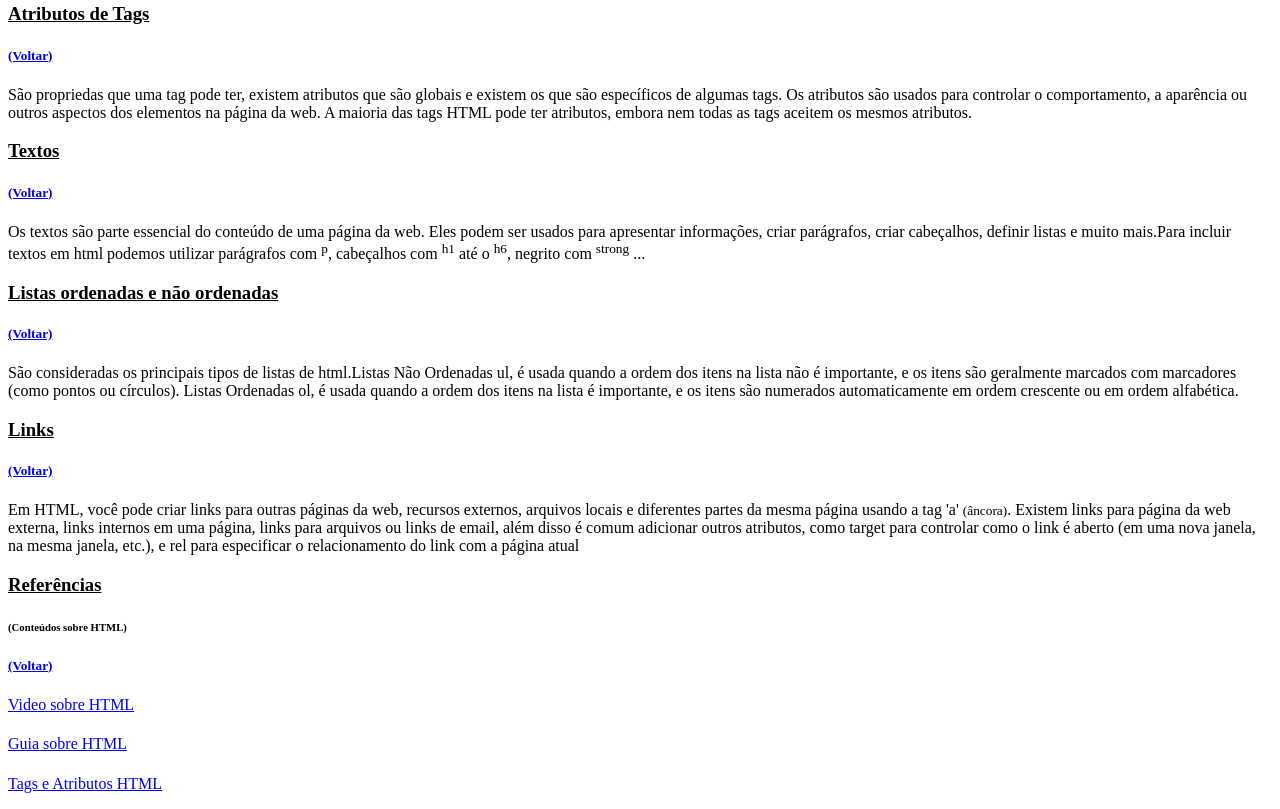
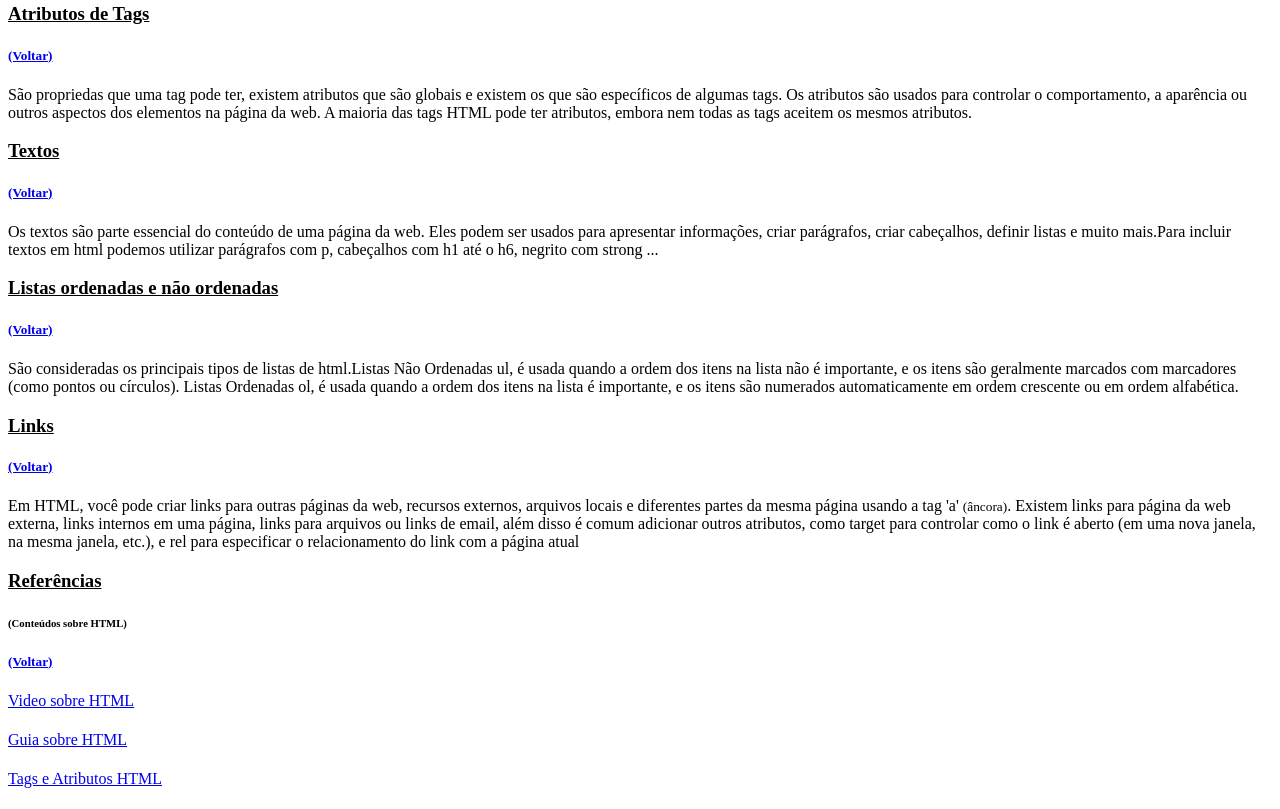
Before and after one commit to xuatza/projetoDio, a plain HTML site: page index.html in a window 1280 px wide. Shown: the part 1325-2134 px from the top of the page. Drawn offline with Linux system fonts and the light colour scheme.

Commit message:
configurado

```diff
--- a/index.html
+++ b/index.html
@@ -44,7 +44,7 @@
             <p>São propriedas que uma tag pode ter, existem atributos que são globais e existem os que são específicos de algumas tags. Os atributos são usados para controlar o comportamento, a aparência ou outros aspectos dos elementos na página da web. A maioria das tags HTML pode ter atributos, embora nem todas as tags aceitem os mesmos atributos.</p>
 
             <h3 id="Textos"><u>Textos</u></h3> <a href="#Inicio"><h5>(Voltar)</h5></a>
-            <p>Os textos são parte essencial do conteúdo de uma página da web. Eles podem ser usados para apresentar informações, criar parágrafos, criar cabeçalhos, definir listas e muito mais.Para incluir textos em html podemos utilizar parágrafos com <sup>p</sup>, cabeçalhos com <sup>h1</sup> até o <sup>h6</sup>, negrito com <sup>strong</sup> ...</p>
+            <p>Os textos são parte essencial do conteúdo de uma página da web. Eles podem ser usados para apresentar informações, criar parágrafos, criar cabeçalhos, definir listas e muito mais.Para incluir textos em html podemos utilizar parágrafos com p, cabeçalhos com h1 até o h6, negrito com strong ...</p>
 
             <h3 id="Listas"><u>Listas ordenadas e não ordenadas</u></h3> <a href="#Inicio"><h5>(Voltar)</h5></a>
             <p>São consideradas os principais tipos de listas de html.Listas Não Ordenadas ul,  é usada quando a ordem dos itens na lista não é importante, e os itens são geralmente marcados com marcadores (como pontos ou círculos). Listas Ordenadas ol, é usada quando a ordem dos itens na lista é importante, e os itens são numerados automaticamente em ordem crescente ou em ordem alfabética. </p>
```
